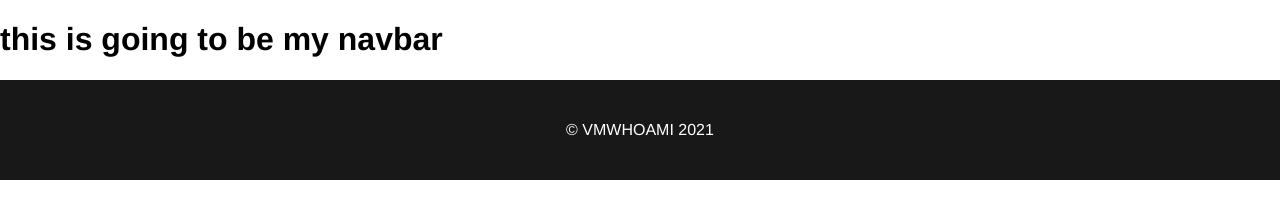
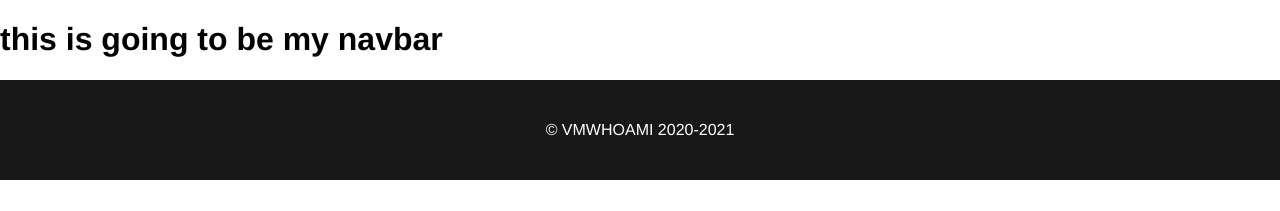
Before and after one commit to vmwhoami/vuecli, a Vue app: page / in a window 1280 px wide. Shown: the top 211 px of the page. Built offline with nearby package versions, Linux system fonts and the light colour scheme.

Commit message:
Add initial year

```diff
--- a/src/components/Footer.vue
+++ b/src/components/Footer.vue
@@ -2,7 +2,7 @@
    <footer>
      <div>
        <span>
-      &#169; {{  author }}  {{info}}
+      &#169; {{  author }} 2020-{{currentYear}}
      </span>
      </div>
     </footer>
@@ -13,7 +13,7 @@ export default {
   data() {
     return {
       author: 'vmwhoami',
-      info: new Date().getFullYear(),
+      currentYear: new Date().getFullYear(),
     };
   },
 };
```
